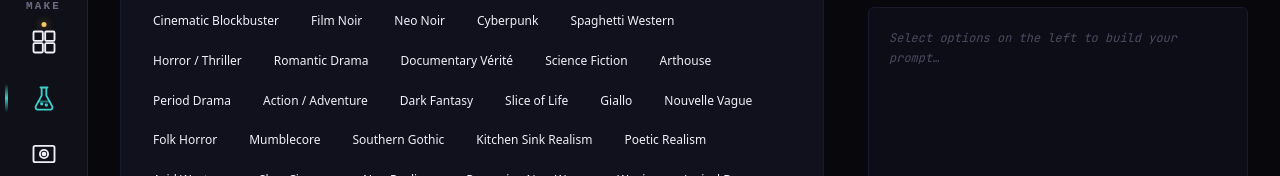
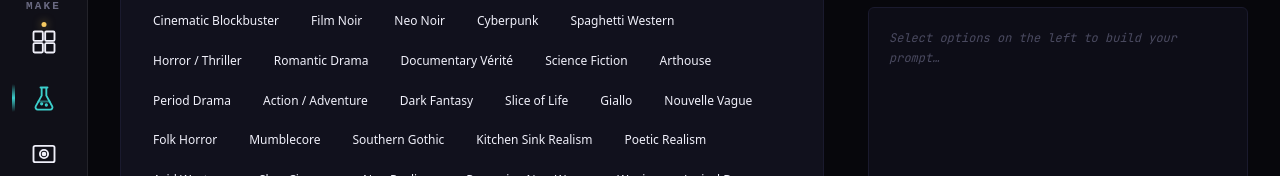
Before and after one commit to n4wmachine/SeenGrid, a React (Vite) app: page / in a window 1280 px wide. Shown: the part 328-504 px from the top of the page. Built offline with nearby package versions, Linux system fonts and the light colour scheme; a web font is replaced by a local one.

Commit message:
fix: Rail Teal-Balken left: 12px — zentriert zwischen Icon und Rand
Zum Vergleich: left: 0 war am Monitorrand. Jonas entscheidet
welche Position besser wirkt.

https://claude.ai/code/session_011cgDyupjH3NgFZPtD1Cm8s

```diff
--- a/src/components/shell/Rail.module.css
+++ b/src/components/shell/Rail.module.css
@@ -161,7 +161,7 @@
 .itemActive::before {
   content: '';
   position: absolute;
-  left: 5px;
+  left: 12px;
   top: 14px;
   bottom: 14px;
   width: 3px;
```
